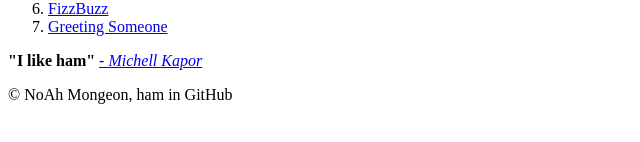
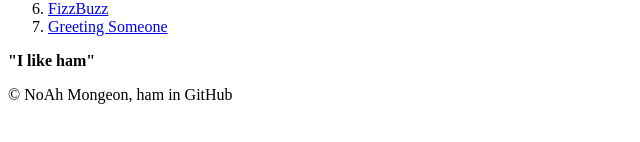
Before and after one commit to Daedelic/Javascript-Lessons, a plain HTML site: page Index.html in a window 1280 px wide. Shown: the part 326-468 px from the top of the page, without its empty margins (0-640 px from the left). Drawn offline with Linux system fonts and the light colour scheme; files whose address does not match are found by name.

Commit message:
Update Index.html

```diff
--- a/Index.html
+++ b/Index.html
@@ -46,7 +46,7 @@
 <footer>
   <!--  Date Accessed: 20180920 -->
 <p><strong>"I like ham"</strong>
-    <em><a href="https://www.brainyquote.com/quotes/mitchell_kapor_163583" target="_blank">- Michell Kapor</a></em></p>
+
   <p>&copy NoAh Mongeon, ham in GitHub</p>
 </footer>
 
```
